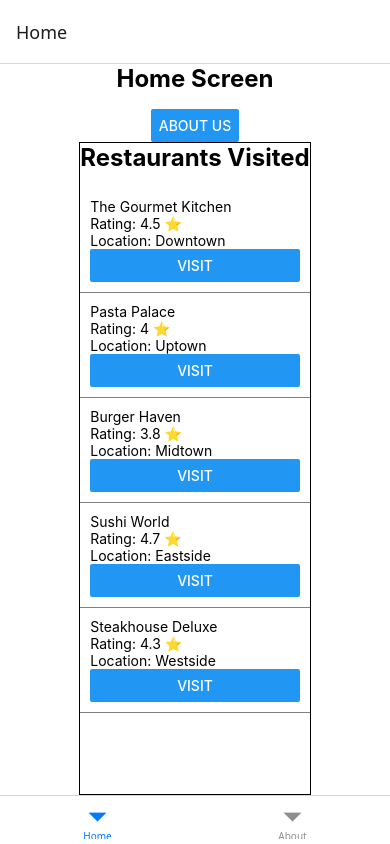
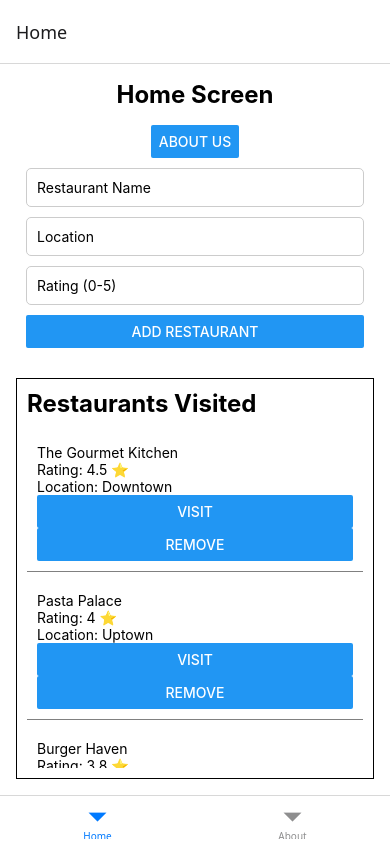
Before and after one commit to Marcq04/Group84_COMP3074, a React Native app: screen /Home in a window 390 px wide. Built offline with nearby package versions, Linux system fonts and the light colour scheme.

Commit message:
Updated HomeScreen with add/remove functionality

```diff
--- a/components/HomeScreen.js
+++ b/components/HomeScreen.js
@@ -1,8 +1,8 @@
-import React from 'react';
-import {View, Text, StyleSheet, Button, FlatList} from 'react-native';
+import React, { useState } from 'react';
+import { View, Text, StyleSheet, Button, FlatList, TextInput } from 'react-native';
 
 // Dummy data
-const restaurantData = [
+const initialRestaurantData = [
     { id: '1', name: 'The Gourmet Kitchen', rating: 4.5, location: 'Downtown' },
     { id: '2', name: 'Pasta Palace', rating: 4.0, location: 'Uptown' },
     { id: '3', name: 'Burger Haven', rating: 3.8, location: 'Midtown' },
@@ -10,51 +10,130 @@ const restaurantData = [
     { id: '5', name: 'Steakhouse Deluxe', rating: 4.3, location: 'Westside' },
 ];
 
-export default function HomeScreen({navigation}) {
+export default function HomeScreen({ navigation }) {
+    const [restaurants, setRestaurants] = useState(initialRestaurantData);
+    const [restaurantName, setRestaurantName] = useState('');
+    const [restaurantLocation, setRestaurantLocation] = useState('');
+    const [restaurantRating, setRestaurantRating] = useState('');
+
+    // Function to add a new restaurant
+    const addRestaurant = () => {
+        if (restaurantName && restaurantLocation && restaurantRating) {
+            const newRestaurant = {
+                id: (restaurants.length + 1).toString(),
+                name: restaurantName,
+                rating: parseFloat(restaurantRating),
+                location: restaurantLocation,
+            };
+
+            setRestaurants((prevRestaurants) => [...prevRestaurants, newRestaurant]);
+
+            // Clear input fields after adding
+            setRestaurantName('');
+            setRestaurantLocation('');
+            setRestaurantRating('');
+        } else {
+            alert('Please fill in all fields');
+        }
+    };
+
+    // Function to remove a restaurant by id
+    const removeRestaurant = (id) => {
+        setRestaurants((prevRestaurants) =>
+            prevRestaurants.filter((restaurant) => restaurant.id !== id)
+        );
+    };
+
     return (
         <View style={styles.container}>
             <Text style={styles.text}>Home Screen</Text>
             <Button title="About Us" onPress={() => navigation.navigate('About')} />
-            {/* Implement a list view of restaurants */}
+
+            {/* Input fields for adding a new restaurant */}
+            <View style={styles.addRestaurantContainer}>
+                <TextInput
+                    style={styles.input}
+                    placeholder="Restaurant Name"
+                    value={restaurantName}
+                    onChangeText={setRestaurantName}
+                />
+                <TextInput
+                    style={styles.input}
+                    placeholder="Location"
+                    value={restaurantLocation}
+                    onChangeText={setRestaurantLocation}
+                />
+                <TextInput
+                    style={styles.input}
+                    placeholder="Rating (0-5)"
+                    value={restaurantRating}
+                    keyboardType="numeric"
+                    onChangeText={setRestaurantRating}
+                />
+                <Button title="Add Restaurant" onPress={addRestaurant} />
+            </View>
+
+            {/* List View of Restaurants */}
             <View style={styles.listViewContainer}>
                 <Text style={styles.text}>Restaurants Visited</Text>
                 <FlatList
-                    data={restaurantData}
+                    data={restaurants}
                     renderItem={({ item }) => (
                         <View style={styles.listItem}>
                             <Text>{item.name}</Text>
                             <Text>Rating: {item.rating} ⭐</Text>
                             <Text>Location: {item.location}</Text>
-                            <Button title="Visit" onPress={() => navigation.navigate('Restaurant', { restaurant: item })} />
+                            <Button
+                                title="Visit"
+                                onPress={() => navigation.navigate('Restaurant', { restaurant: item })}
+                            />
+                            <Button title="Remove" onPress={() => removeRestaurant(item.id)} />
                         </View>
                     )}
                     keyExtractor={(item) => item.id}
                 />
             </View>
         </View>
-    )
+    );
 }
 
 const styles = StyleSheet.create({
     container: {
-      flex: 1,
-      backgroundColor: '#fff',
-      alignItems: 'center',
-      justifyContent: 'center',
+        flex: 1,
+        backgroundColor: '#fff',
+        alignItems: 'center',
+        justifyContent: 'center',
+        padding: 16,
     },
     text: {
         fontSize: 24,
         fontWeight: 'bold',
         marginBottom: 16,
     },
+    addRestaurantContainer: {
+        width: '100%',
+        marginBottom: 20,
+        padding: 10,
+    },
+    input: {
+        width: '100%',
+        padding: 10,
+        marginBottom: 10,
+        borderWidth: 1,
+        borderColor: '#ccc',
+        borderRadius: 5,
+    },
     listViewContainer: {
         flex: 1,
+        width: '100%',
         borderWidth: 1,
         borderColor: 'black',
+        padding: 10,
     },
     listItem: {
         padding: 10,
         borderBottomWidth: 1,
         borderBottomColor: 'gray',
+        marginBottom: 10,
     },
-  });
+});
```
